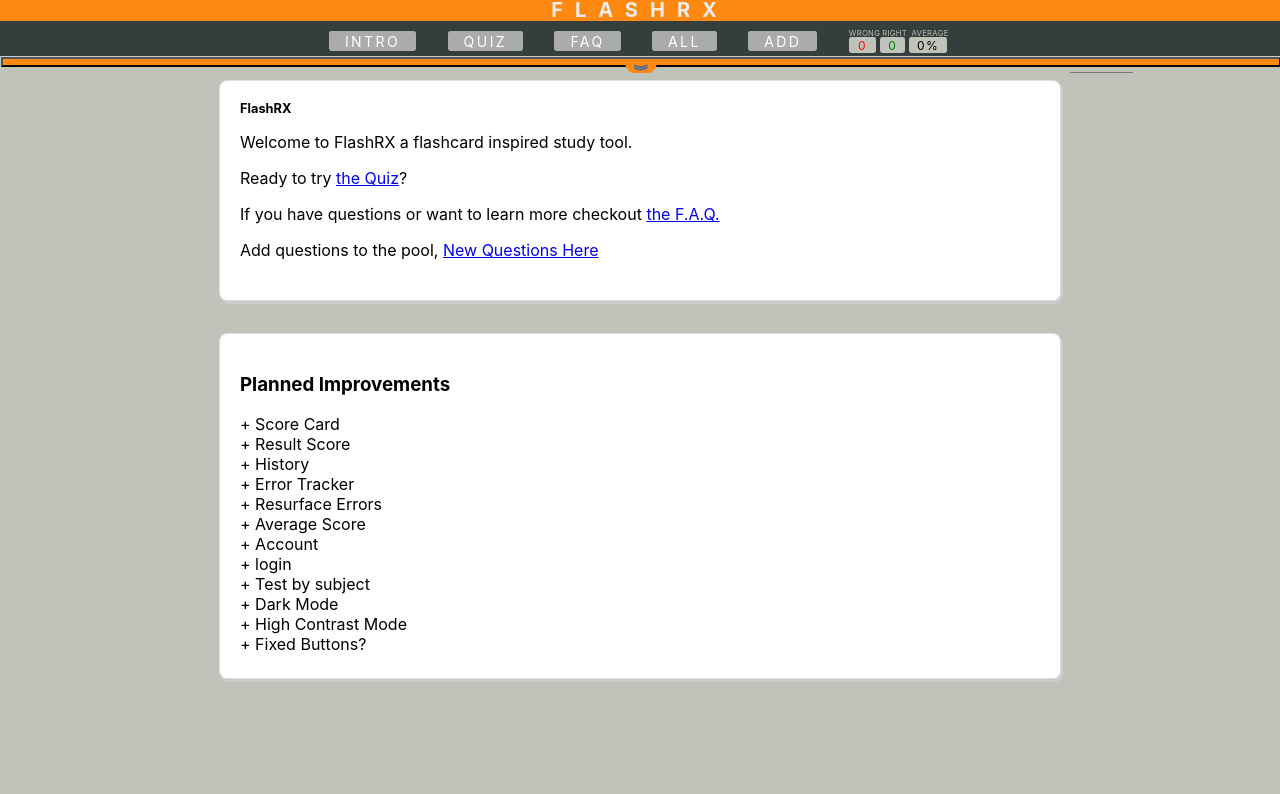
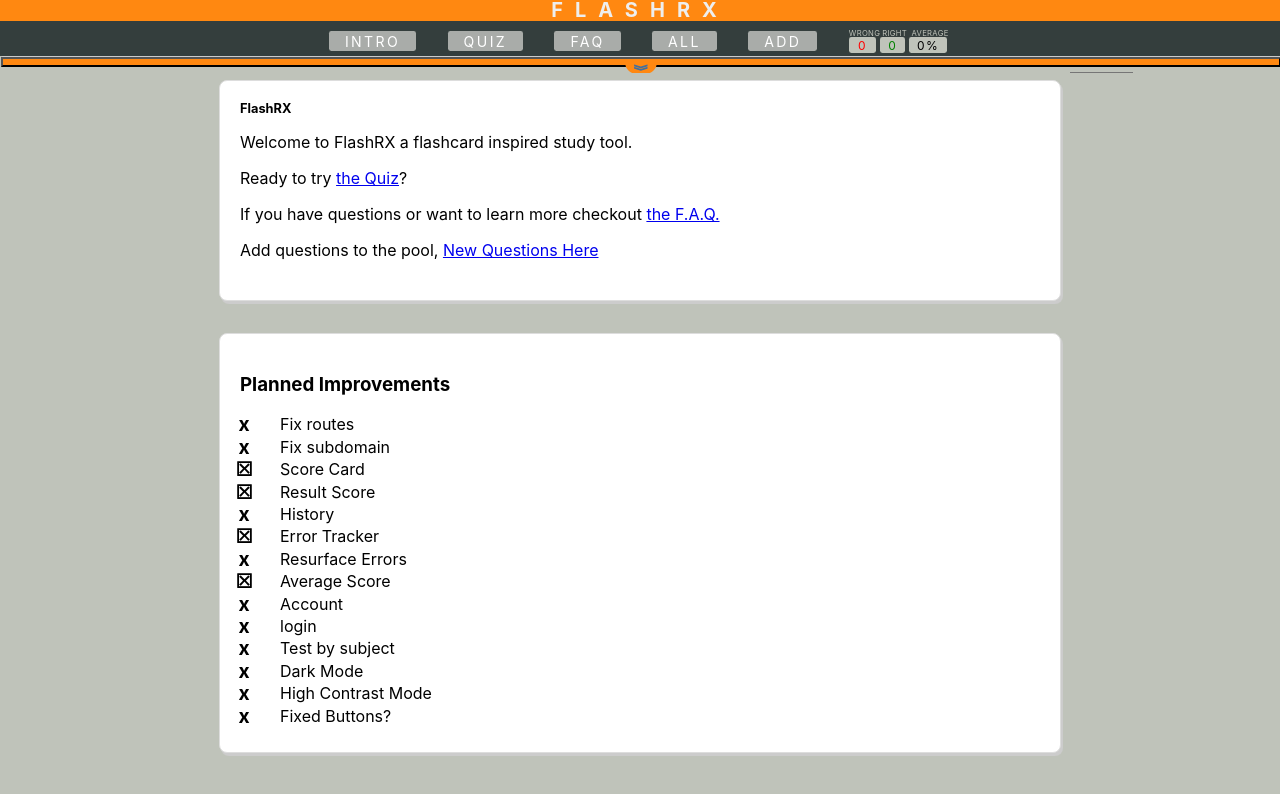
Before and after one commit to agent-simon-s/flasher-rx, a React (Create React App) app: page / in a window 1280 px wide. Shown: the top 794 px of the page. Built offline with nearby package versions, Linux system fonts and the light colour scheme.

Commit message:
adding styling for todo lsit li

```diff
--- a/src/app.scss
+++ b/src/app.scss
@@ -114,31 +114,33 @@ $zindex-overlay: 500;
 
 :global {
   h1, h2, h3, h4 {
-    font-size: 0.8rem;
+    font-size: 1rem;
     margin-top: 0.0rem;
     margin-bottom: 0.1rem;
     }
 }
 
 
- :global ul{
-      li {
-      padding-left: 3rem;
+ul.todos{
+    li {
+      padding-left: 2.5rem;
+      margin-bottom: 0.15rem;
+      line-height: 1.25rem;
     }
-    li:before {
+    li::before {
         position: absolute;
-        left: -2.19rem;
+        left: 0.75rem;
+        width: 1.5rem;
         text-decoration: none;
         font-size: 1.2rem;
         font-weight: 700;
-        position: absolute;
-        left: -2.19rem;
-        text-decoration: none;
-        font-size: 1.2rem;
-        font-weight: 700;
+        line-height: 1.25rem;
+        content: "☐";
+        color:black;
+        text-align: center;
     }
     li.todo:before {
-        content: "☐";
+        content: "x";
       }
     li.done:before {
         content: "☒";
--- a/src/pages/intro.jsx
+++ b/src/pages/intro.jsx
@@ -1,5 +1,6 @@
 import {Link} from "react-router-dom";
 import ContentCardComp from '../layouts/content-card/card-comp';
+import '../app.scss'
 
 function IntroPage() {
     return (
@@ -12,20 +13,22 @@ function IntroPage() {
                 <p>Add questions to the pool, <Link to="/add">New Questions Here</Link></p>
             </ContentCardComp>
             <ContentCardComp>
-            <h3>Planned Improvements </h3>
-                <ul>
-                    <li className="todo">+ Score Card</li>
-                    <li className="todo">+ Result Score</li>
-                    <li className="todo">+ History</li>
-                    <li className="done">+ Error Tracker</li>
-                    <li className="done">+ Resurface Errors</li>
-                    <li className="done">+ Average Score</li>
-                    <li className="done">+ Account</li>
-                    <li className="done">+ login</li>
-                    <li className="todo">+ Test by subject</li>
-                    <li className="todo">+ Dark Mode</li>
-                    <li className="todo">+ High Contrast Mode</li>
-                    <li className="todo">+ Fixed Buttons?</li>
+            <h3 >Planned Improvements </h3>
+                <ul className="todos">
+                    <li className="todo">  Fix routes</li>
+                    <li className="todo">  Fix subdomain</li>
+                    <li className="done">  Score Card</li>
+                    <li className="done">  Result Score</li>
+                    <li className="todo">  History</li>
+                    <li className="done">  Error Tracker</li>
+                    <li className="todo">  Resurface Errors</li>
+                    <li className="done">  Average Score</li>
+                    <li className="todo">  Account</li>
+                    <li className="todo">  login</li>
+                    <li className="todo">  Test by subject</li>
+                    <li className="todo">  Dark Mode</li>
+                    <li className="todo">  High Contrast Mode</li>
+                    <li className="todo">  Fixed Buttons?</li>
                 </ul>
             </ContentCardComp>
         </div>
```
